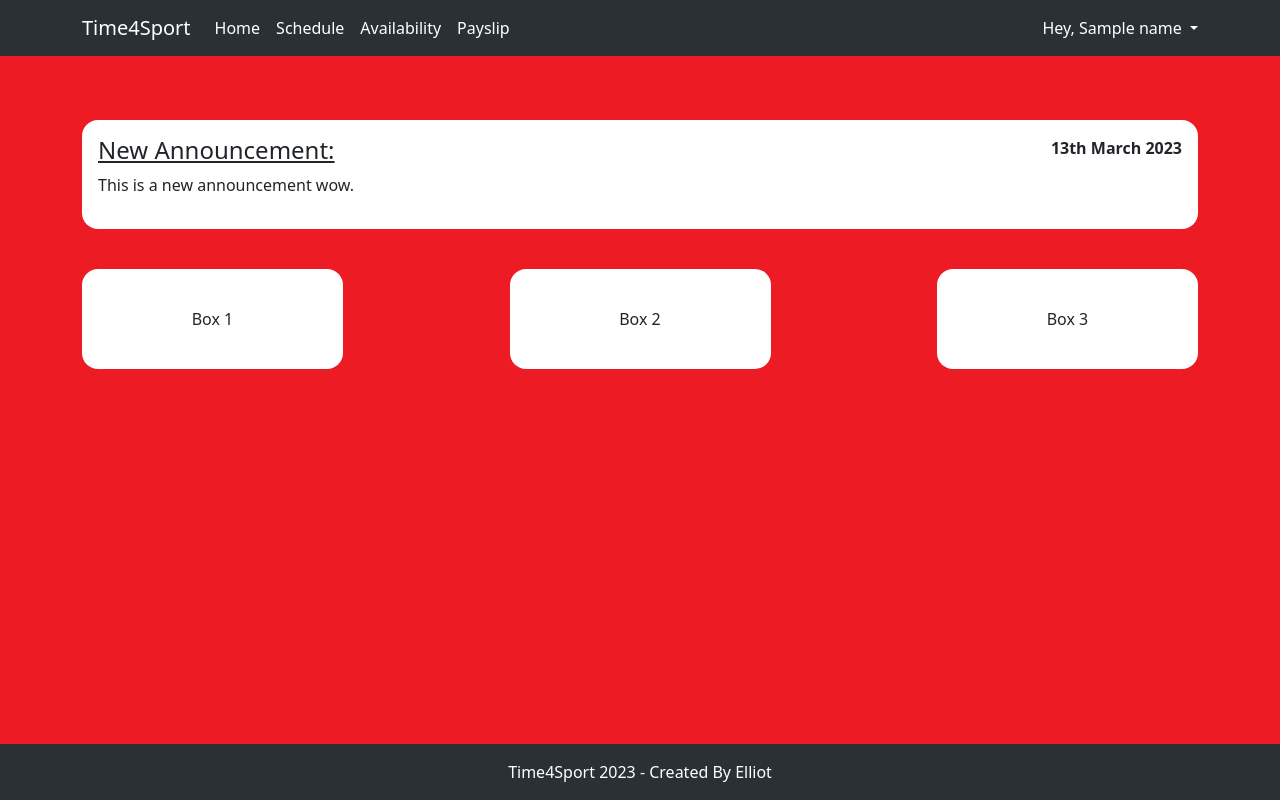
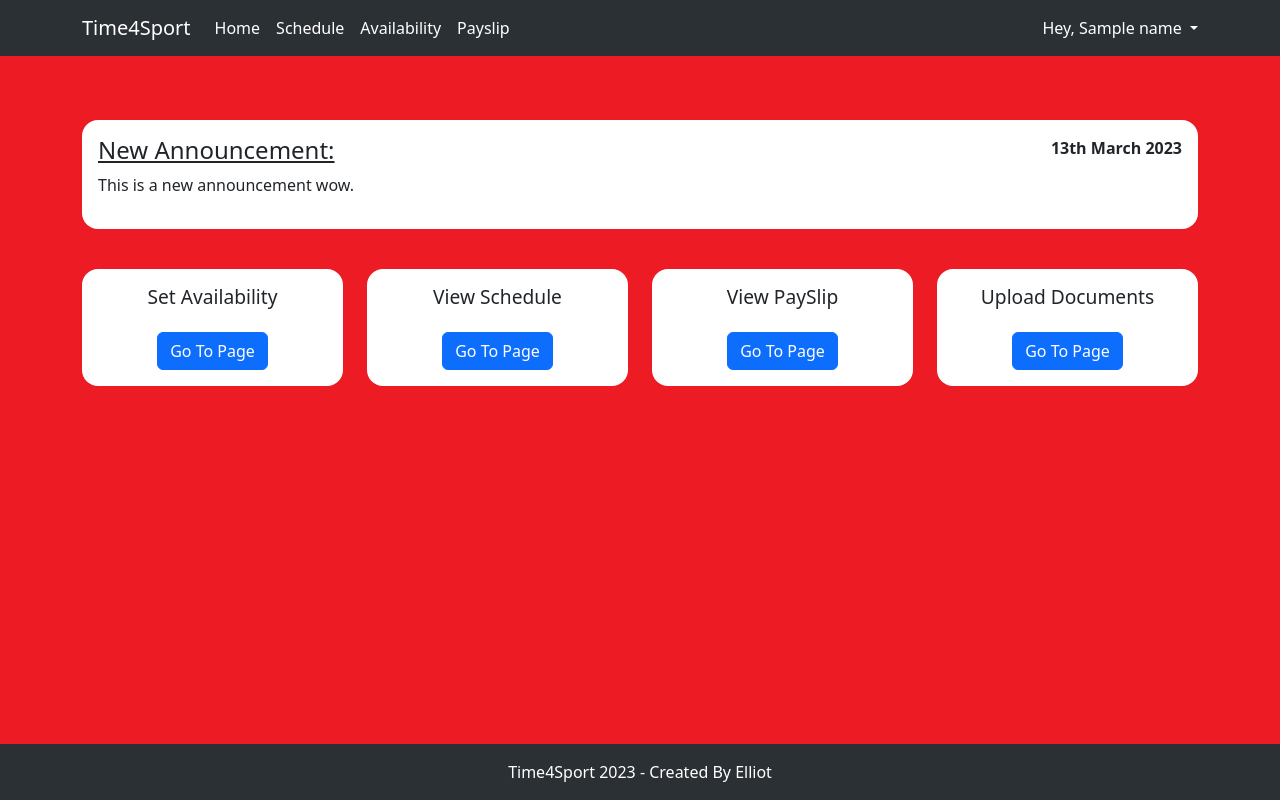
Before and after one commit to Miosis18/Time4Sport-CCS2, a Flask app: template website/templates/home.html in a window 1280 px wide. Run offline with Flask 2, Linux system fonts and the light colour scheme; the template is opened without the code that fills it: most values are stand-ins (such as "Sample title", 1, 10 or a date in 2020); some libraries are stand-ins or nearby versions.

Commit message:
Reorganised view structure

```diff
--- a/website/static/styles/styles.css
+++ b/website/static/styles/styles.css
@@ -15,19 +15,16 @@
     user-select: none;
 }
 
-html {
-}
-
 body {
     background-color: #ED1B24;
 }
 
-h1, h2 {
-
+h3 {
+    font-size: 1.5rem;
 }
 
-h3 {
-    font-size: 1.5rem;
+h5 {
+    font-size: 1.2em;
 }
 
 a {
@@ -115,12 +112,18 @@ footer {
 }
 
 .home-button-item {
-    display: flex;
     align-items: center;
-    justify-content: center;
-    height: 100px;
     background-color: #FFF;
     border-radius: 1em;
+    display: flex;
+    flex-direction: column;
+    justify-content: center;
+    padding: 1em;
+    text-align: center;
+}
+
+.home-button-item button {
+    margin-top: 1em;
 }
 
 /* Footer */
--- a/website/templates/home.html
+++ b/website/templates/home.html
@@ -27,13 +27,13 @@
                                     <a class="nav-link active" aria-current="page" href="/home">Home</a>
                                 </li>
                                 <li class="nav-item">
-                                    <a class="nav-link active" aria-current="page" href="/home">Schedule</a>
+                                    <a class="nav-link active" aria-current="page" href="/schedule">Schedule</a>
                                 </li>
                                 <li class="nav-item">
-                                    <a class="nav-link active" aria-current="page" href="/home">Availability</a>
+                                    <a class="nav-link active" aria-current="page" href="/availability">Availability</a>
                                 </li>
                                 <li class="nav-item">
-                                    <a class="nav-link active" aria-current="page" href="/home">Payslip</a>
+                                    <a class="nav-link active" aria-current="page" href="/payslips">Payslip</a>
                                 </li>
                             </ul>
                             <div class="d-flex white-text">
@@ -71,19 +71,36 @@
                         </div>
                         <div class="home-buttons-container">
                             <div class="row justify-content-between">
-                                <div class="col-sm-3">
+                                <div class="col-sm-12 col-md-3">
                                     <div class="home-button-item">
-                                        Box 1
+                                        <h5 class="home-button-title">Set Availability</h5>
+                                        <a href="/availability">
+                                            <button class="btn btn-primary">Go To Page</button>
+                                        </a>
                                     </div>
                                 </div>
-                                <div class="col-sm-3">
+                                <div class="col-sm-12 col-md-3">
                                     <div class="home-button-item">
-                                        Box 2
+                                        <h5 class="home-button-title">View Schedule</h5>
+                                        <a href="/schedule">
+                                            <button class="btn btn-primary">Go To Page</button>
+                                        </a>
                                     </div>
                                 </div>
-                                <div class="col-sm-3">
+                                <div class="col-sm-12 col-md-3">
                                     <div class="home-button-item">
-                                        Box 3
+                                        <h5 class="home-button-title">View PaySlip</h5>
+                                        <a href="/payslips">
+                                            <button class="btn btn-primary">Go To Page</button>
+                                        </a>
+                                    </div>
+                                </div>
+                                <div class="col-sm-12 col-md-3">
+                                    <div class="home-button-item">
+                                        <h5 class="home-button-title">Upload Documents</h5>
+                                        <a href="/upload-documents">
+                                            <button class="btn btn-primary">Go To Page</button>
+                                        </a>
                                     </div>
                                 </div>
                             </div>
@@ -93,9 +110,7 @@
             </main>
             <footer>
                 <div class="footer-styles">
-                    <div class="container">
-                        Time4Sport 2023 - Created By Elliot
-                    </div>
+                    Time4Sport 2023 - Created By Elliot
                 </div>
             </footer>
         </div>
```
Also changed, not shown: website/views/time4sport.py (+6 -1 lines), website/algorithms/__init__.py (added), website/algorithms/scheduling_algorithm.py (renamed from website/management/scheduling_algorithm.py).
